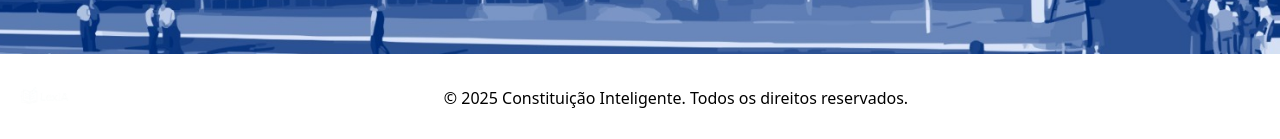
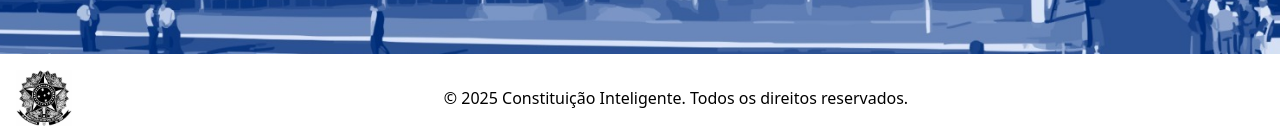
Before and after one commit to gustavoh-dev/LexIA-RiseUP, a React (Vite) app in the folder lexia-constituicao-inteligente/: page / in a window 1280 px wide. Shown: the part 746-885 px from the top of the page. Built offline with nearby package versions, Linux system fonts and the light colour scheme; no server answers.

Commit message:
Correção do caminho da imagem

```diff
--- a/lexia-constituicao-inteligente/src/components/Footer.jsx
+++ b/lexia-constituicao-inteligente/src/components/Footer.jsx
@@ -2,7 +2,7 @@ import React from 'react';
 
 const Footer = () => (
   <footer className="bg-white text-black p-4 flex items-center">
-    <img src="/images/logo LexIA.png" alt="Logo LexIA" className="w-14 h-auto mr-4" />
+    <img src="/images/logo.png" alt="Logo LexIA" className="w-14 h-auto mr-4" />
     <p className="flex-1 text-center">© 2025 Constituição Inteligente. Todos os direitos reservados.</p>
   </footer>
 );
```
